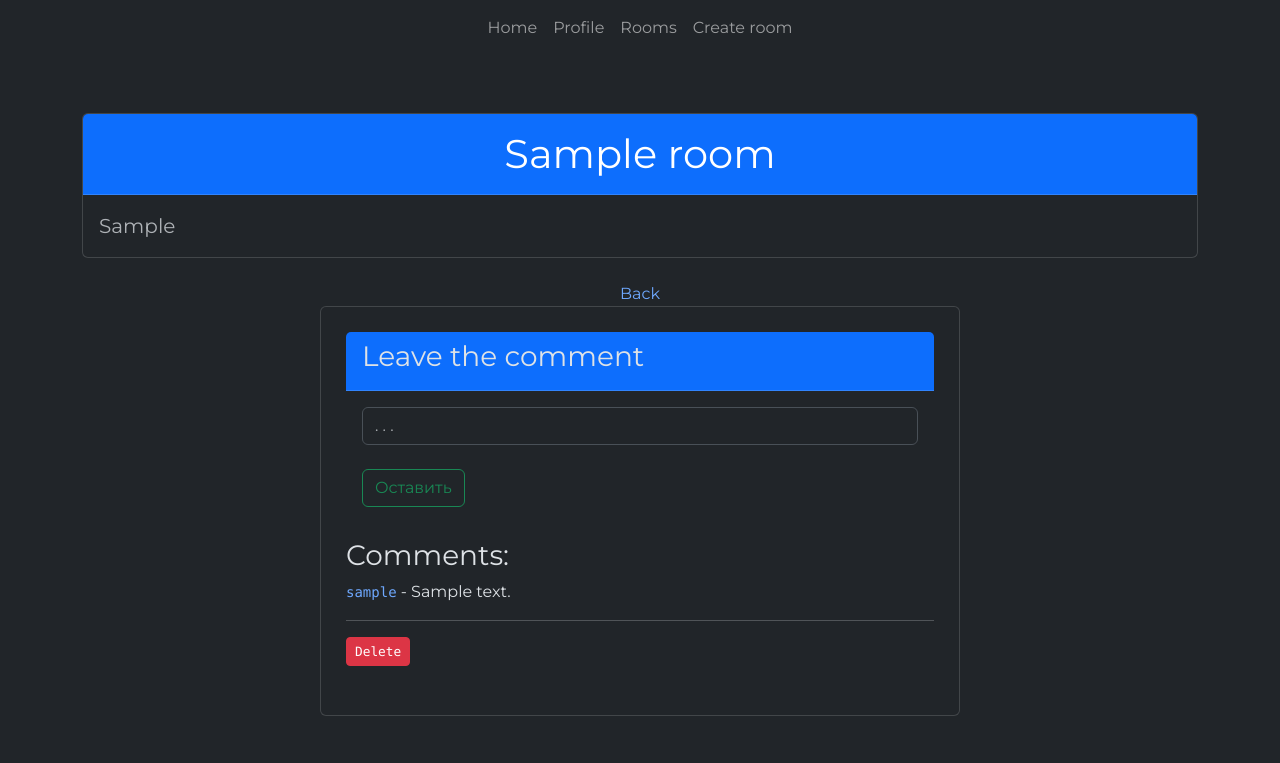
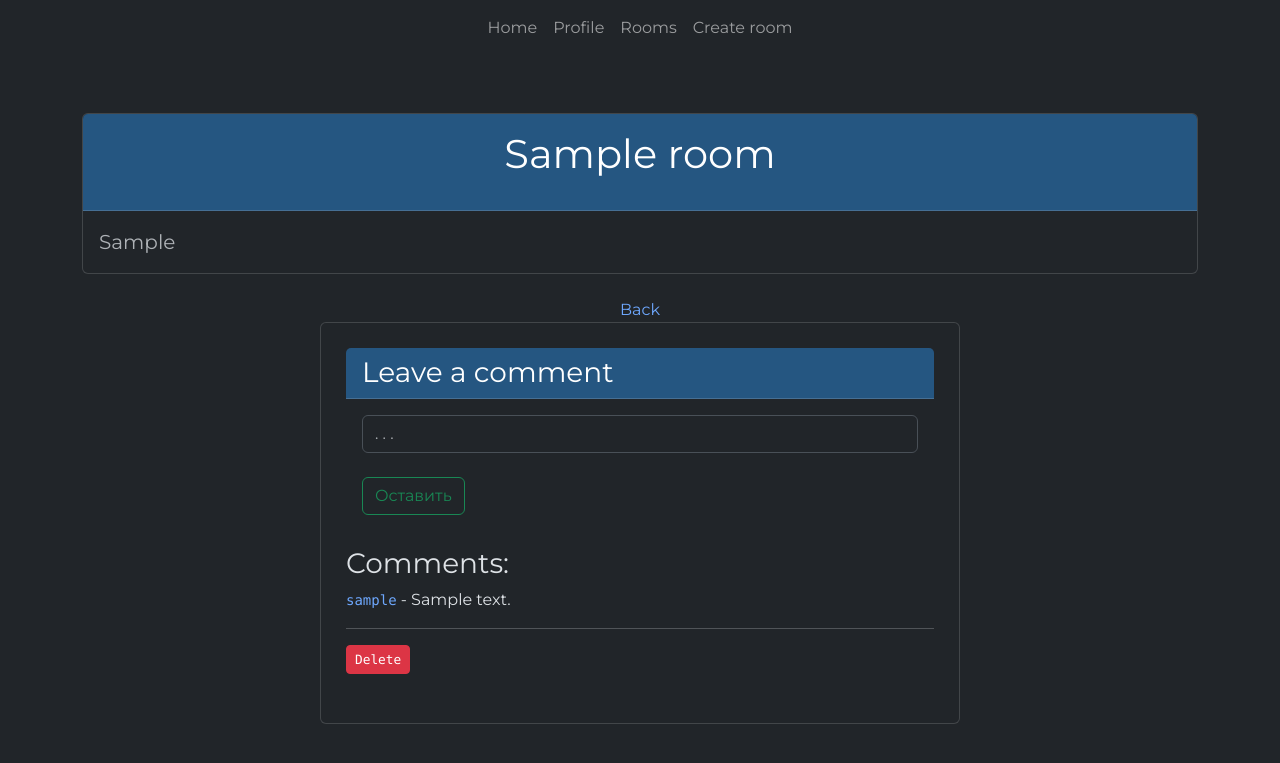
Before and after one commit to Tetsuozxcmid/flask-forum-app, a Flask app: page /room/1 in a window 1280 px wide. Shown: the top 763 px of the page. Run offline with Flask 3, Linux system fonts and the light colour scheme; a user stored in the database is signed in; tables that the repository leaves empty hold one stand-in row (values such as "Sample post").

Commit message:
fixed colore to more comf

```diff
--- a/static/main.css
+++ b/static/main.css
@@ -18,6 +18,12 @@ body {
     transform:scaleY(1.05);
 
 }
+
+.bg-dark-blue {
+    background-color: #255681;
+  }
+
+
 hr{
     filter: blur();
 }
--- a/templates/room.html
+++ b/templates/room.html
@@ -6,8 +6,8 @@
 <hr>
 <div class="container my-4">
     <div class="card">
-        <div class="card-header bg-primary text-white text-center py-3">
-            <h1 class="card-title mb-0">{{ room.room_name }}</h1>
+        <div class="card-header bg-dark-blue text-white text-center py-3">
+            <h1 class="card-title mb-3">{{ room.room_name }}</h1>
         </div>
         <div class="card-body">
             <p class="card-text text-muted fs-5">{{ room.room_topic }}</p>
@@ -26,7 +26,10 @@
 
     {% if current_user.is_authenticated %}
     <div class="card mb w-50" style="padding: 25px;">
-        <div class="card-header bg-primary "><h3>Leave the comment </h3></div>
+        <div class="card-header bg-dark-blue text-white">
+            <h3 class="mb-0">Leave a comment</h3>
+        </div>
+
         <div class="card-body">
             <form method="POST">
                 <input type="text" name="comment" required="required" class="form-control" placeholder=". . ."><br>
```
